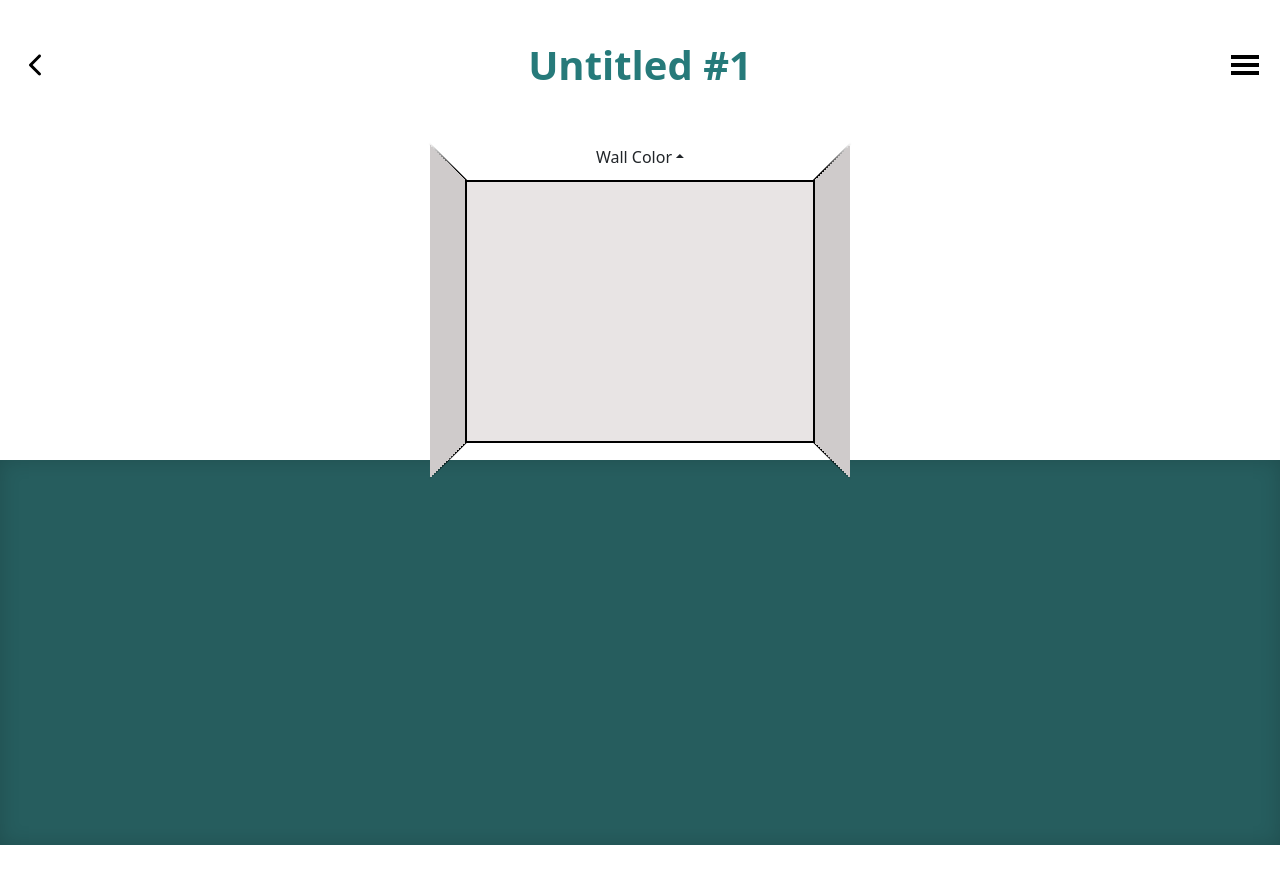
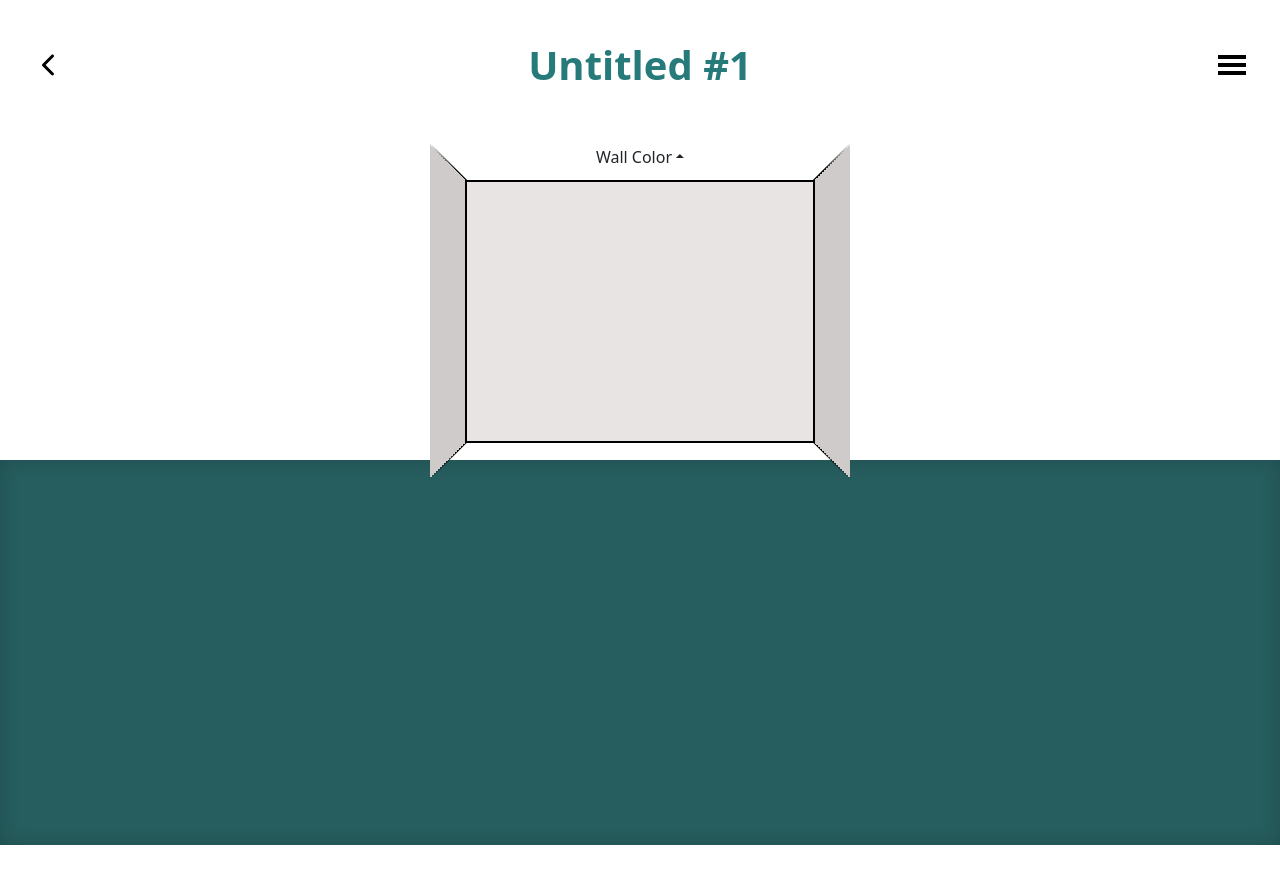
Before and after one commit to RudyCab/wallgenie-test, a React (Create React App) app: page /WallEditor in a window 1280 px wide. Shown: the top 884 px of the page. Built offline with nearby package versions, Linux system fonts and the light colour scheme.

Commit message:
more style changes 2

```diff
--- a/src/Components/CurrentProjectCard/CurrentProjectCard.css
+++ b/src/Components/CurrentProjectCard/CurrentProjectCard.css
@@ -25,4 +25,5 @@
   font-weight: bolder;
   font-style: italic;
   font-size: 28px;
+  text-shadow: 0 0 10px #00000068;
 }
--- a/src/Components/GalleryGrid/GalleryGrid.css
+++ b/src/Components/GalleryGrid/GalleryGrid.css
@@ -25,5 +25,5 @@
 }
 
 .lastDecorItem {
-  margin-bottom: 175px;
+  margin-bottom: 200px;
 }
--- a/src/Components/SettingsPopup/SettingsPopup.css
+++ b/src/Components/SettingsPopup/SettingsPopup.css
@@ -1,6 +1,6 @@
 .settings-button {
   position: absolute;
-  right: 1%;
+  right: 2%;
   top: 10%;
   transform: translateY(-50%);
   border-width: 0px;
@@ -36,9 +36,9 @@
   margin-bottom: 4.5px;
 }
 
-.sidebar-button-disabled {
+/* .sidebar-button-disabled {
   background-color: #5d8f8f;
-}
+} */
 
 .sidebar-icon {
   color: #2A7676;
--- a/src/Components/SettingsPopup/SettingsPopup.jsx
+++ b/src/Components/SettingsPopup/SettingsPopup.jsx
@@ -17,7 +17,7 @@ const SettingsPopup = ({ alertDisplayed, setAlertDisplayed, setShuffle }) => {
       }
       position="bottom"
       closeOnDocumentClick={false}
-      contentStyle={{ width: 47 }}
+      contentStyle={{ width: 55.5 }}
     >
       <Sidebar
         alertDisplayed={alertDisplayed}
--- a/src/WallEditor/WallEditorPage.css
+++ b/src/WallEditor/WallEditorPage.css
@@ -10,7 +10,7 @@ body {
 .back-button {
   position: absolute;
   top: 10%;
-  left: 1%;
+  left: 2%;
   transform: translateY(-50%);
   border-width: 0px;
   background-color: transparent;
```
